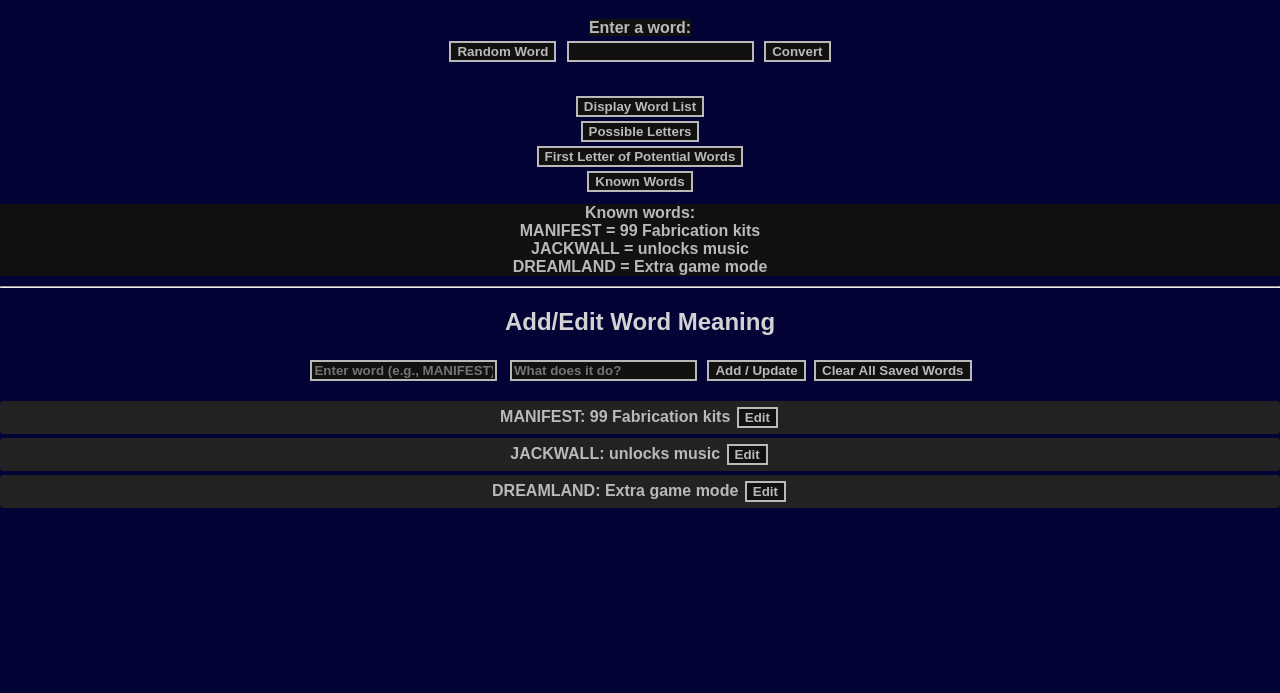
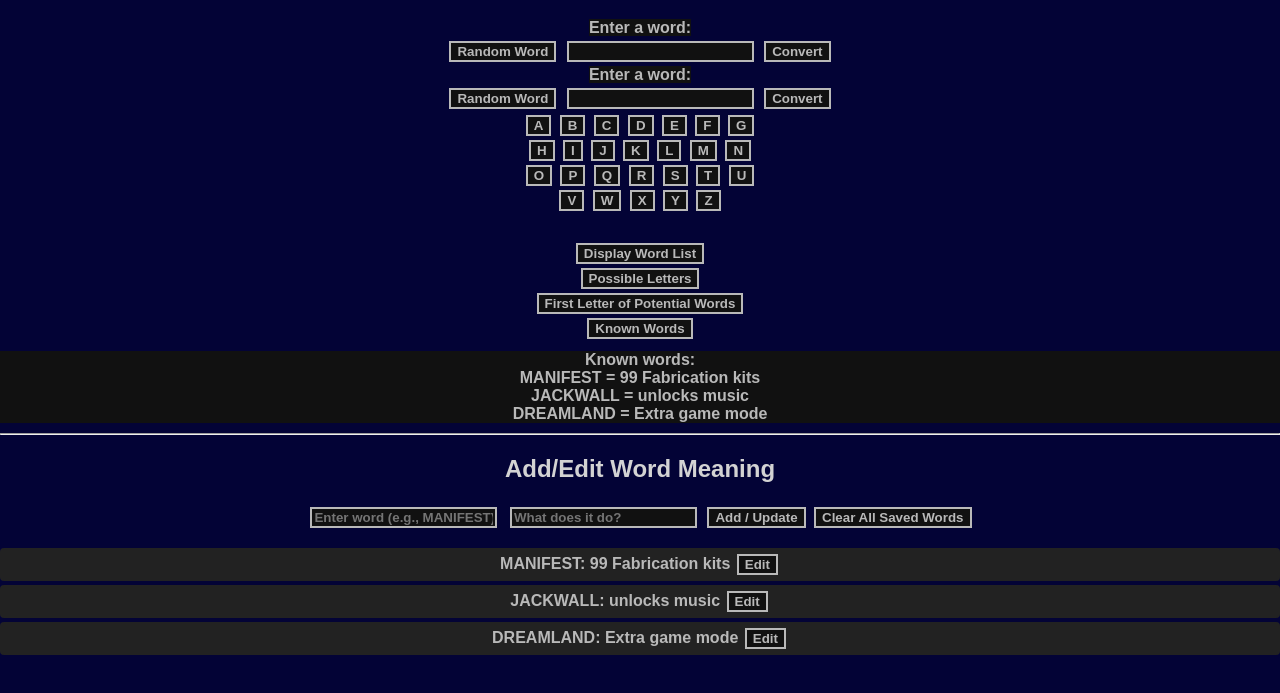
Before and after one commit to m3t4ldood/CodBlops3DV, a plain HTML site: page index.html in a window 1280 px wide. Shown: the part 61-754 px from the top of the page. Drawn offline with Linux system fonts and the light colour scheme.

Commit message:
Update index.html

```diff
--- a/index.html
+++ b/index.html
@@ -77,7 +77,38 @@
   <button onclick="convertAndDisplay()">Convert</button><br>
 
   <!-- Letter buttons -->
-  <p id="result"></p>
+   <label for="inputText">Enter a word:</label>
+    <br>
+    <button onclick="displayRandomWord()">Random Word</button>
+    <input type="text" id="inputText" />
+    <button onclick="convertAndDisplay()">Convert</button><br>
+   <button onclick="enterLetter('A')">A</button>
+<button onclick="enterLetter('B')">B</button>
+<button onclick="enterLetter('C')">C</button>
+<button onclick="enterLetter('D')">D</button>
+<button onclick="enterLetter('E')">E</button>
+<button onclick="enterLetter('F')">F</button>
+<button onclick="enterLetter('G')">G</button><br>
+<button onclick="enterLetter('H')">H</button>
+<button onclick="enterLetter('I')">I</button>
+<button onclick="enterLetter('J')">J</button>
+<button onclick="enterLetter('K')">K</button>
+<button onclick="enterLetter('L')">L</button>
+<button onclick="enterLetter('M')">M</button>
+<button onclick="enterLetter('N')">N</button><br>
+<button onclick="enterLetter('O')">O</button>
+<button onclick="enterLetter('P')">P</button>
+<button onclick="enterLetter('Q')">Q</button>
+<button onclick="enterLetter('R')">R</button>
+<button onclick="enterLetter('S')">S</button>
+<button onclick="enterLetter('T')">T</button>
+<button onclick="enterLetter('U')">U</button><br>
+<button onclick="enterLetter('V')">V</button>
+<button onclick="enterLetter('W')">W</button>
+<button onclick="enterLetter('X')">X</button>
+<button onclick="enterLetter('Y')">Y</button>
+<button onclick="enterLetter('Z')">Z</button><br>
+    <p id="result"></p>
   <br>
   <button id="displayButton">Display Word List</button>
   <br>
```
